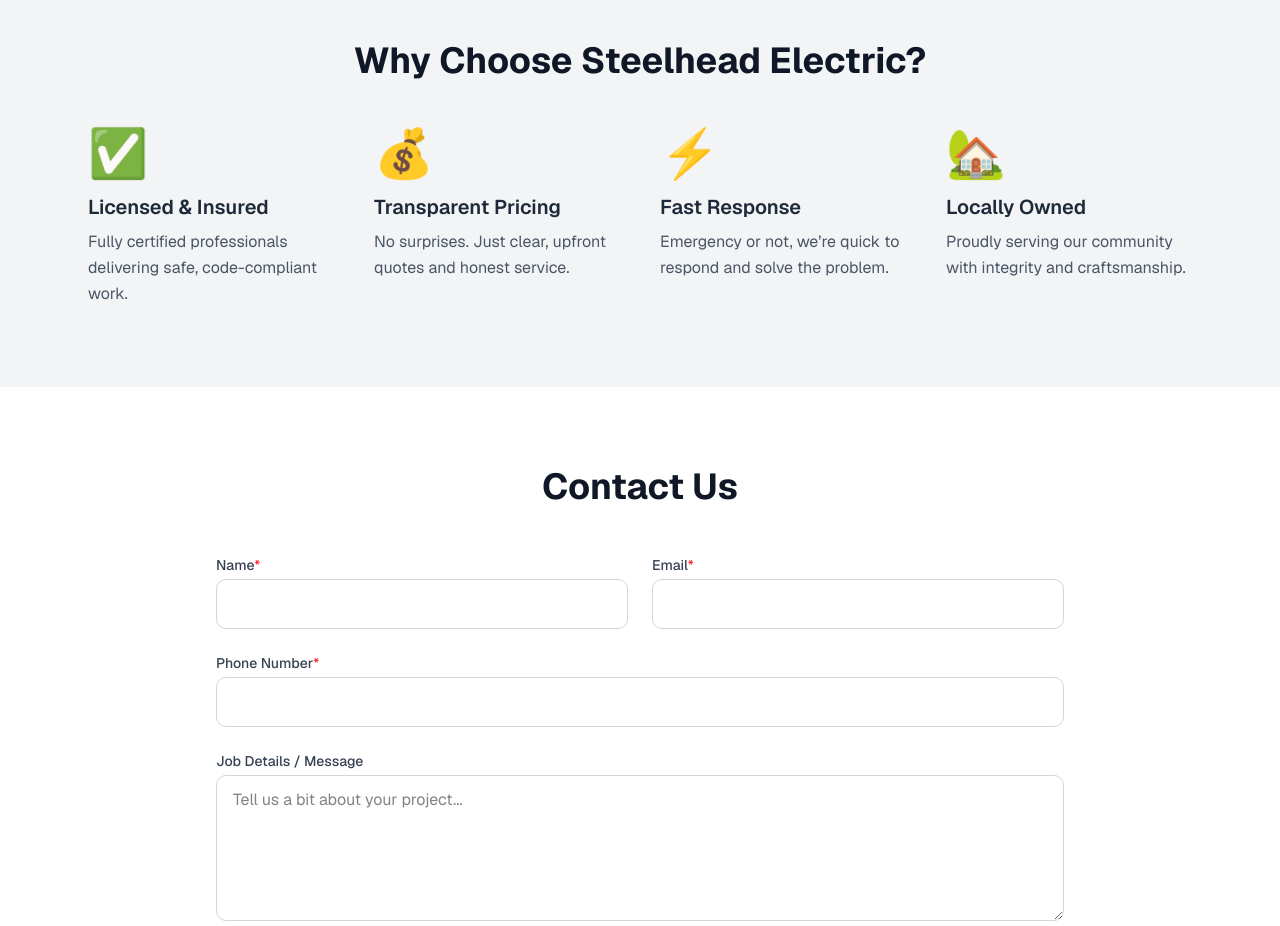
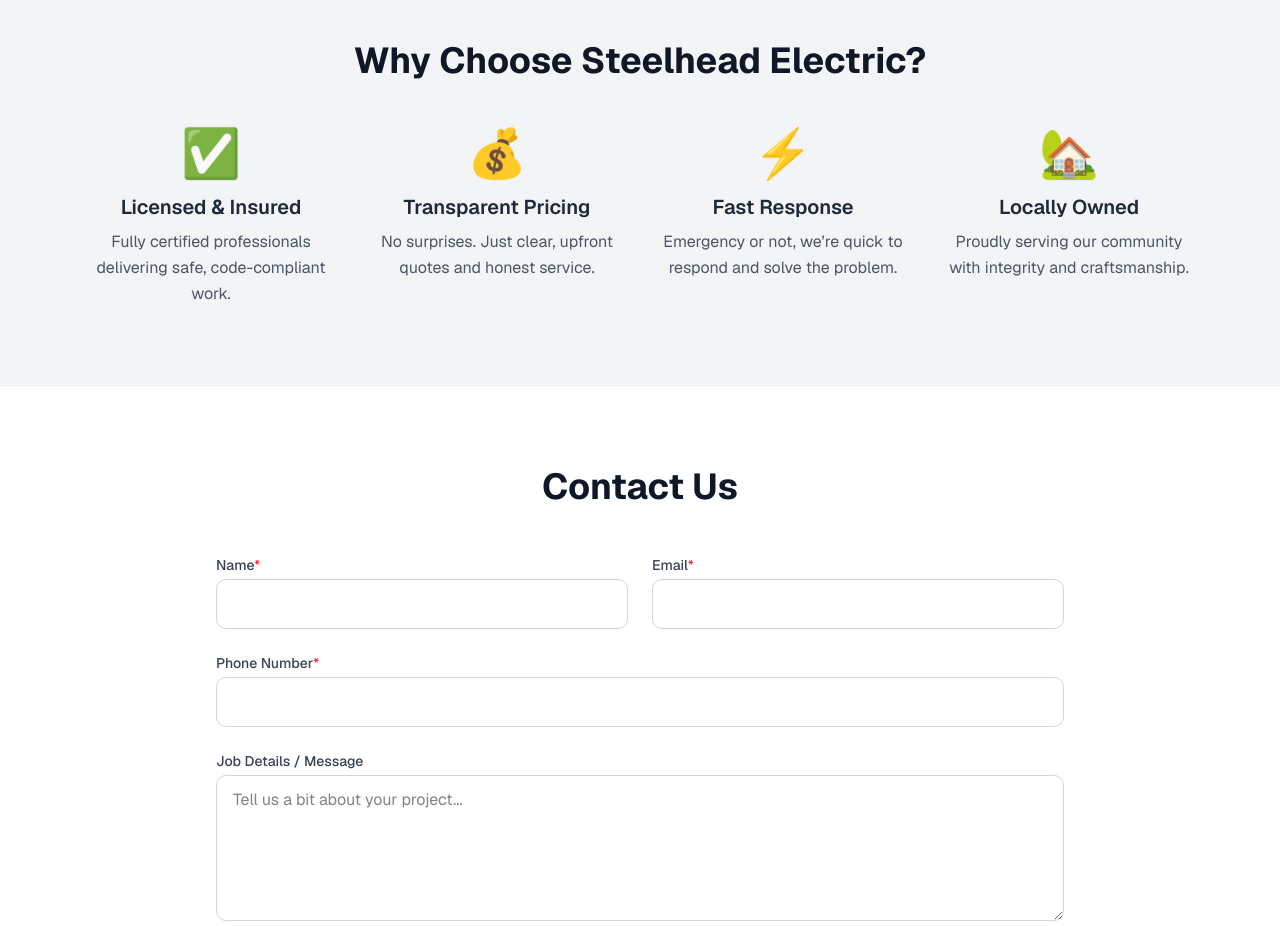
Before and after one commit to Shawn2776/steelheadelectric, a Next.js app: page / in a window 1280 px wide. Shown: the part 1140-2066 px from the top of the page. Built offline with nearby package versions, Linux system fonts and the light colour scheme.

Commit message:
centered whychooseus section

```diff
--- a/components/WhyUs.jsx
+++ b/components/WhyUs.jsx
@@ -34,11 +34,11 @@
         <div className="grid grid-cols-1 sm:grid-cols-2 lg:grid-cols-4 gap-10 text-left">
           {reasons.map((item) => (
             <div key={item.title}>
-              <div className="text-5xl mb-4">{item.icon}</div>
-              <h3 className="text-xl font-semibold text-gray-800 mb-2">
+              <div className="text-5xl mb-4 text-center">{item.icon}</div>
+              <h3 className="text-xl font-semibold text-gray-800 mb-2 text-center">
                 {item.title}
               </h3>
-              <p className="text-gray-600 leading-relaxed">
+              <p className="text-gray-600 leading-relaxed text-center">
                 {item.description}
               </p>
             </div>
```
